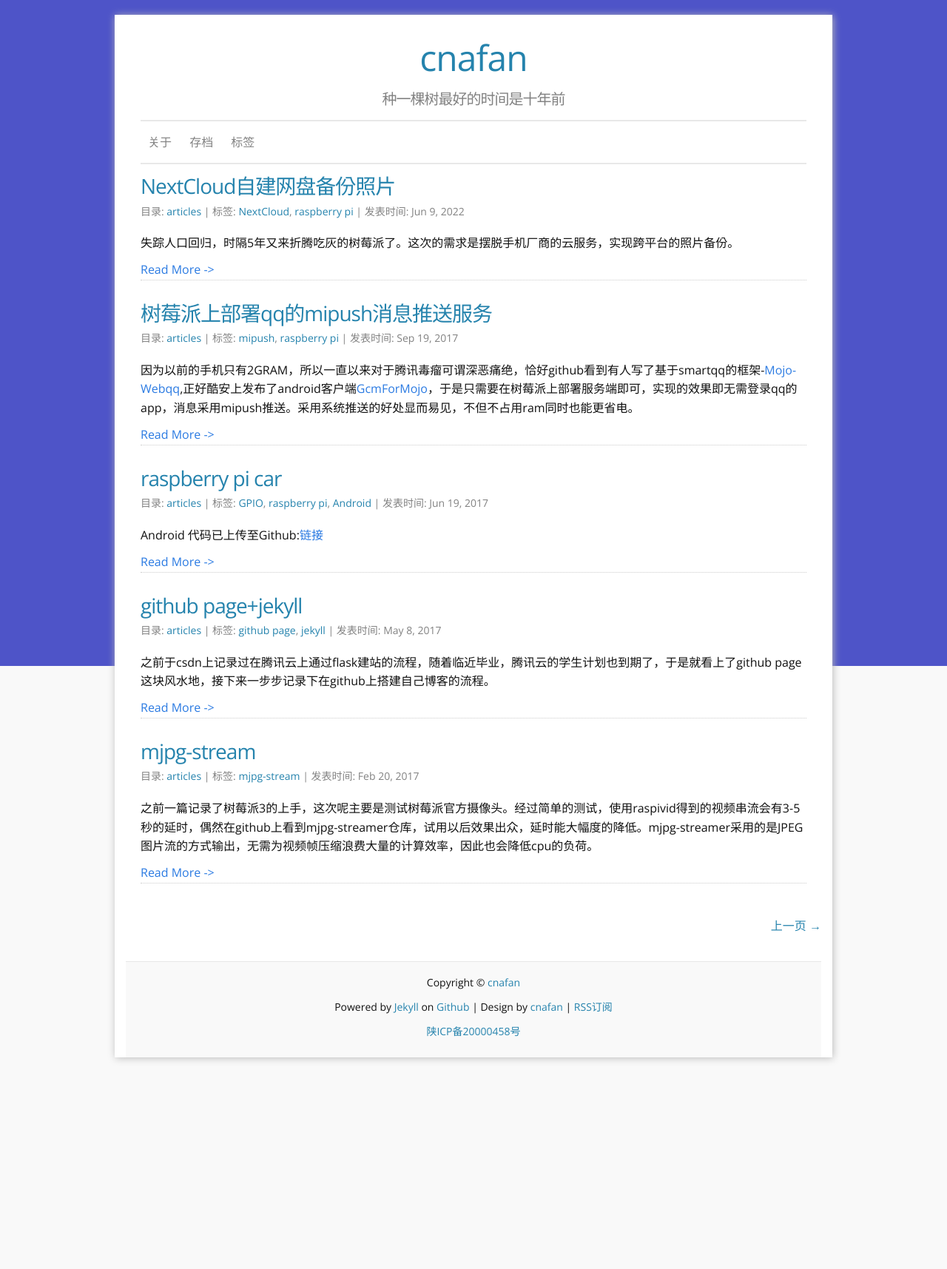
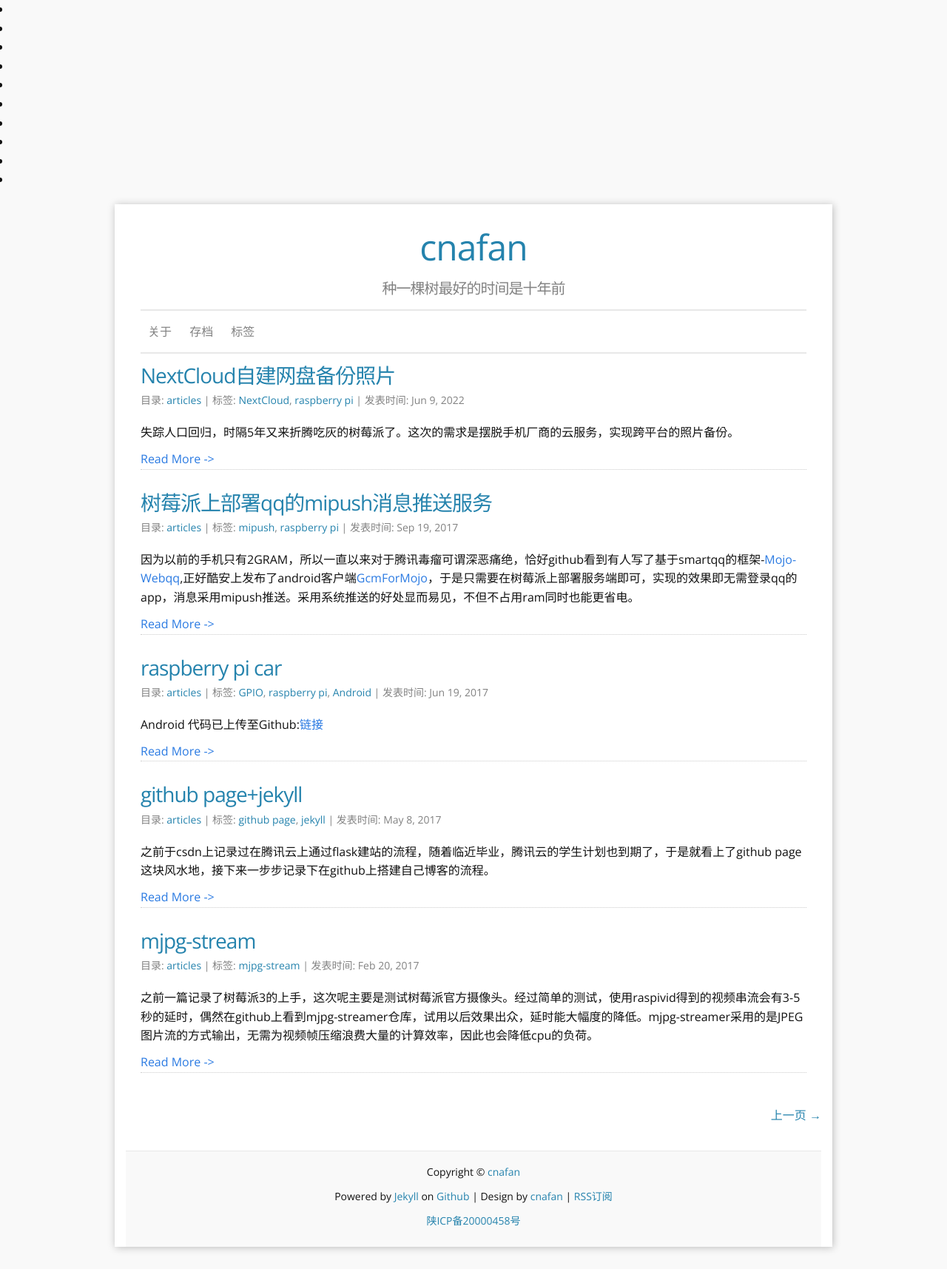
Before and after one commit to cnafan/cnafan.github.io, a Jekyll site: the page built from index.html, in a window 1280 px wide. Shown: the whole page at 74% size. Built offline with Jekyll 4.4.1, drawn with Linux system fonts in a browser that asks for light colours; nearby versions of some CDN libraries; the list of posts is cut into pages by our own code; comment, search, counter and statistics services are not loaded; before the commit the page ends 1459 px from its top, so only the background shows below that.

Commit message:
Update header.html

```diff
--- a/_includes/header.html
+++ b/_includes/header.html
@@ -23,7 +23,6 @@
     </nav>
 
   </div>
-  <link rel="stylesheet" href="{{ '/css/animation.css' | relative_url }}">
 
 
 </header>
```
